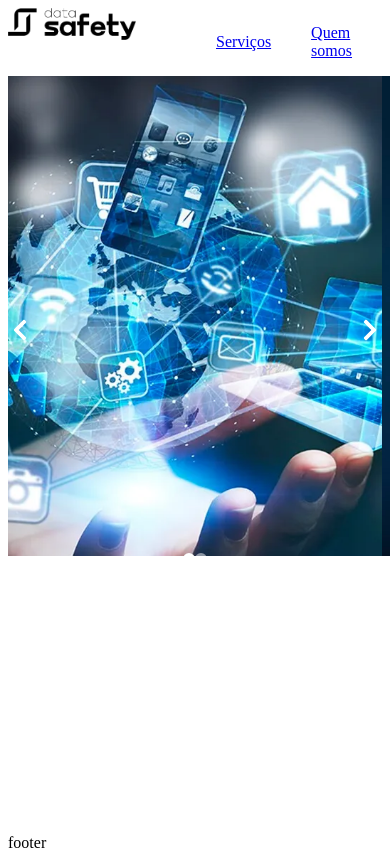
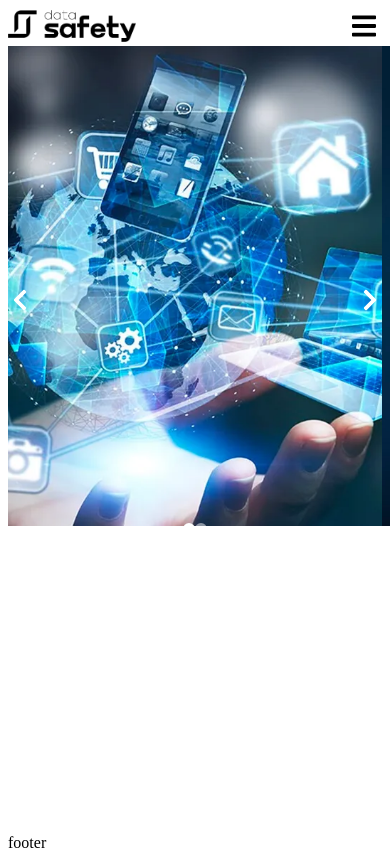
Before and after one commit to ronaldscruz/data-safety, a Next.js app: page / in a window 390 px wide. Shown: the top 860 px of the page. Built offline with nearby package versions, Linux system fonts and the light colour scheme.

Commit message:
feat: finished mobile menu

```diff
--- a/components/pages/index/HomeCarousel/styles.js
+++ b/components/pages/index/HomeCarousel/styles.js
@@ -41,7 +41,7 @@ export const Controller = styled.button`
   color: white;
   font-size: 24px;
   cursor: pointer;
-  padding: 0 var(--spacing-xxl);
+  padding: 0 var(--spacing-xl);
 `;
 
 export const SlidesProgressContainer = styled.div`
--- /dev/null
+++ b/layouts/DefaultLayout/components/Menu/components/MobileMenu/index.jsx
@@ -0,0 +1,42 @@
+import Link from "next/link";
+import * as S from "./styles";
+import { FaBars } from "react-icons/fa";
+import { useState } from "react";
+
+const MobileMenu = ({ options = [] }) => {
+  const [isOpen, setIsOpen] = useState(false);
+
+  const renderOptions = (options, isOpen) => {
+    return options.map((option) => (
+      <S.Option key={option.url} $visible={isOpen}>
+        <Link href={option.url}>{option.label}</Link>
+      </S.Option>
+    ));
+  };
+
+  const openMenu = () => {
+    setIsOpen(true);
+  };
+
+  const closeMenu = () => {
+    setIsOpen(false);
+  };
+
+  const toggleMenu = (isOpen) => {
+    if (isOpen) closeMenu();
+    else openMenu();
+  };
+
+  return (
+    <S.Container>
+      <S.HamburgerButton onClick={() => toggleMenu(isOpen)}>
+        <FaBars />
+      </S.HamburgerButton>
+      <S.OptionsList $visible={isOpen}>
+        {renderOptions(options, isOpen)}
+      </S.OptionsList>
+    </S.Container>
+  );
+};
+
+export default MobileMenu;
--- /dev/null
+++ b/layouts/DefaultLayout/components/Menu/components/MobileMenu/styles.js
@@ -0,0 +1,62 @@
+import styled from "@emotion/styled";
+import { css } from "@emotion/react";
+
+export const Container = styled.div``;
+
+export const HamburgerButton = styled.button`
+  border: none;
+
+  background: transparent;
+  color: var(--text-color);
+
+  width: 36px;
+  height: 36px;
+  display: flex;
+  align-items: center;
+  justify-content: center;
+  border-radius: 6px;
+
+  font-size: 32px;
+`;
+
+export const OptionsList = styled.ul`
+  position: absolute;
+  left: 0;
+  width: 100%;
+  background: #fff;
+  z-index: 2;
+  box-shadow: inset 0 7px 9px -7px rgba(0, 0, 0, 0.2);
+  top: var(--menu-height);
+
+  ${({ $visible = false }) =>
+    $visible
+      ? css`
+          padding-top: var(--spacing-xs);
+        `
+      : css`
+          padding-top: 0;
+        `};
+`;
+
+export const Option = styled.li`
+  transition: height 0.4s cubic-bezier(0.23, 1, 0.32, 1);
+
+  ${({ $visible = false }) =>
+    $visible
+      ? css`
+          display: flex;
+          align-items: center;
+          height: 47px;
+          margin: 0 var(--spacing-xl);
+          border-bottom: 1px solid rgba(0, 0, 0, 0.2);
+          font-size: 15px;
+
+          &:last-child {
+            border-bottom: none;
+          }
+        `
+      : css`
+          font-size: 0;
+          height: 0;
+        `}
+`;
--- a/layouts/DefaultLayout/components/Menu/index.jsx
+++ b/layouts/DefaultLayout/components/Menu/index.jsx
@@ -2,22 +2,17 @@ import Image from "next/image";
 import * as S from "./styles";
 import Link from "next/link";
 import { menuOptions } from "./data";
+import MobileMenu from "./components/MobileMenu";
 
 const Menu = () => {
   const renderDesktopOptions = (options = []) => {
     const optionsJSX = options.map((option) => (
-      <S.Options key={option.url}>
-        <S.Option>
-          <Link href={option.url}>{option.label}</Link>
-        </S.Option>
-      </S.Options>
+      <S.Option key={option.url}>
+        <Link href={option.url}>{option.label}</Link>
+      </S.Option>
     ));
 
     return <S.Options>{optionsJSX}</S.Options>;
-  };
-
-  const renderMobileMenu = () => {
-    return <></>;
   };
 
   return (
@@ -29,8 +24,12 @@ const Menu = () => {
         height={32}
         priority={true}
       />
-      {renderDesktopOptions(menuOptions)}
-      {renderMobileMenu(menuOptions)}
+      <S.DesktopMenuWrapper>
+        {renderDesktopOptions(menuOptions)}
+      </S.DesktopMenuWrapper>
+      <S.MobileMenuWrapper>
+        <MobileMenu options={menuOptions} />
+      </S.MobileMenuWrapper>
     </S.Container>
   );
 };
--- a/layouts/DefaultLayout/components/Menu/styles.js
+++ b/layouts/DefaultLayout/components/Menu/styles.js
@@ -2,9 +2,11 @@ import styled from "@emotion/styled";
 
 export const Container = styled.nav`
   display: inline-flex;
+  align-items: center;
   justify-content: space-between;
   width: 100%;
-  padding: var(--spacing-xl) var(--spacing-xl);
+  height: var(--menu-height);
+  padding: 0 var(--spacing-xl);
 `;
 
 export const Options = styled.ul`
@@ -20,3 +22,19 @@ export const Option = styled.li`
     margin-right: 0;
   }
 `;
+
+export const DesktopMenuWrapper = styled.div`
+  display: flex;
+
+  @media only screen and (max-width: 767px) {
+    display: none;
+  }
+`;
+
+export const MobileMenuWrapper = styled.div`
+  display: flex;
+
+  @media only screen and (min-width: 768px) {
+    display: none;
+  }
+`;
--- a/styles/variables.css
+++ b/styles/variables.css
@@ -17,4 +17,6 @@
   --spacing-xl: 1.25rem;
   --spacing-xxl: 1.5rem;
   --spacing-xxxl: 2rem;
+
+  --menu-height: 76px;
 }
```
